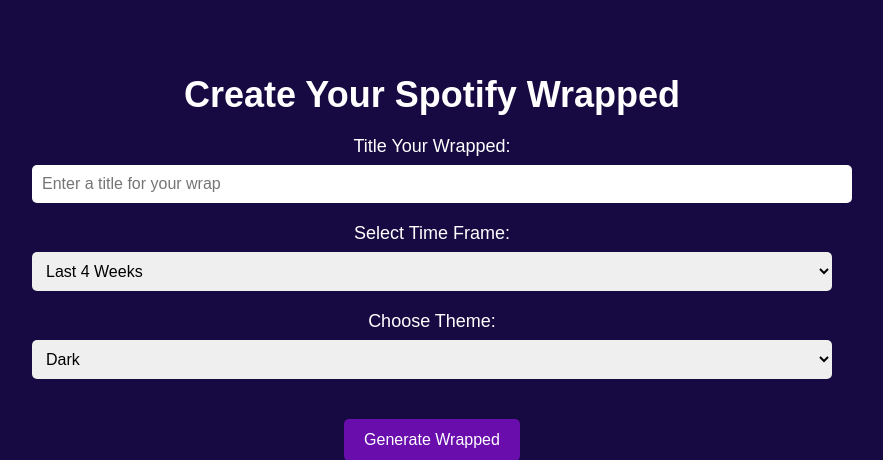
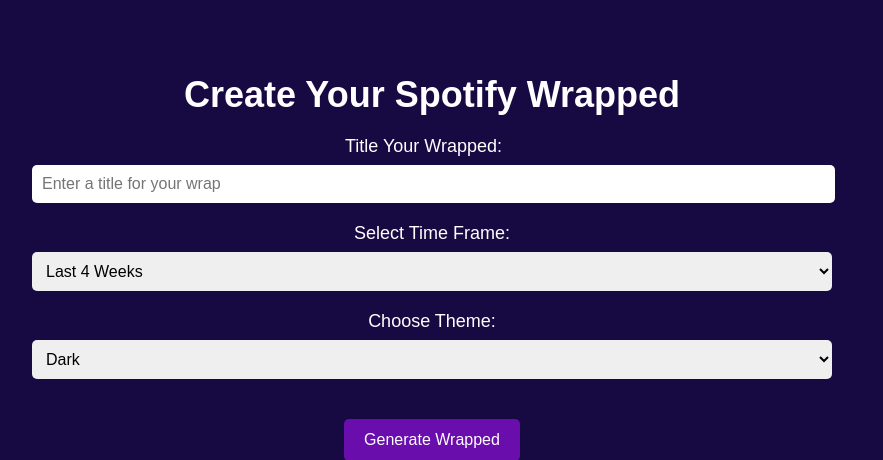
Before and after one commit to Wilsdawg1212/2340_Project_2, a Django app: page /title_wrap/ in a window 1280 px wide. Shown: the top 460 px of the page, without its empty margins (208-1091 px from the left). Run offline with Django 5.2, Linux system fonts and the light colour scheme.

Commit message:
polished create wraps page
changed the length so all of the input bars are the same length

```diff
--- a/Spotify_Wrapped/templates/Spotify_Wrapped/title-wrap.html
+++ b/Spotify_Wrapped/templates/Spotify_Wrapped/title-wrap.html
@@ -23,9 +23,14 @@
             font-size: 36px;
             margin-bottom: 20px;
         }
-        .form-group {
+        .form-group1, .form-group2, .form-group3 {
             margin-bottom: 20px;
         }
+
+        .form-group1 {
+            width: 783px;
+        }
+
         label {
             font-size: 18px;
             display: block;
@@ -59,11 +64,11 @@
         <h1>Create Your Spotify Wrapped</h1>
         <form method="POST" action="{% url 'generate_wrap' %}">
             {% csrf_token %}
-            <div class="form-group">
+            <div class="form-group1">
                 <label for="title">Title Your Wrapped:</label>
                 <input type="text" id="title" name="title" placeholder="Enter a title for your wrap" required>
             </div>
-            <div class="form-group">
+            <div class="form-group2">
                 <label for="time_range">Select Time Frame:</label>
                 <select name="time_range" id="time_range">
                     <option value="short_term">Last 4 Weeks</option>
@@ -71,7 +76,7 @@
                     <option value="long_term">All Time</option>
                 </select>
             </div>
-            <div class="form-group">
+            <div class="form-group3">
                 <label for="theme">Choose Theme:</label>
                 <select name="theme" id="theme">
                     <option value="light">Light</option>
```
